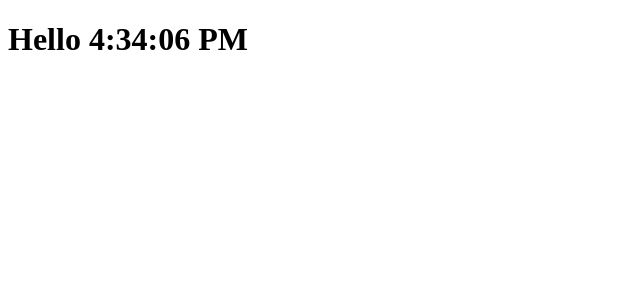
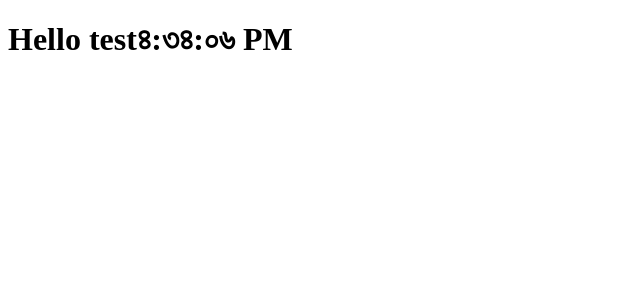
Before and after one commit to Muhammad-Sabbir/ReactJSTutorialSeriesFromLWSYoutube, a React (Create React App) app: page / in a window 1280 px wide. Shown: the top 300 px of the page, without its empty margins (0-640 px from the left). Built offline with nearby package versions, Linux system fonts and the light colour scheme.

Commit message:
Lecture 06: React Components and Props Core Concept - React Tutorial Bangla Series

```diff
--- a/src/index.js
+++ b/src/index.js
@@ -1,12 +1,87 @@
 import React, { useState, useEffect } from 'react';
 import ReactDOM from 'react-dom/client';
 
-const index = 0;
-const element = (
-  <h1 className='heading' tabIndex={index}>
-    <span className='text'>Hello {new Date().toLocaleTimeString()}</span>
-    <img src='' />
-  </h1>
-);
+// // example: 01
+// function Clock() {
+//   return (
+//     <h1 className='heading'>
+//       <span className='text'>Hello {new Date().toLocaleTimeString()}</span>
+//     </h1>
+//   );
+// }
+
+// const root = ReactDOM.createRoot(document.getElementById('root'));
+// root.render(Clock());
+
+// // example: 02
+// function Clock() {
+//   return (
+//     <h1 className='heading'>
+//       <span className='text'>Hello {new Date().toLocaleTimeString()}</span>
+//     </h1>
+//   );
+// }
+
+// const root = ReactDOM.createRoot(document.getElementById('root'));
+// root.render(<Clock />);
+
+// // example: 03: sending props from external
+// function Clock({ locale }) {
+//   return (
+//     <h1 className='heading'>
+//       <span className='text'>Hello {new Date().toLocaleTimeString(locale)}</span>
+//     </h1>
+//   );
+// }
+
+// const root = ReactDOM.createRoot(document.getElementById('root'));
+// root.render(<Clock locale='bn-BD' />);
+
+// //example: 04: class component
+// class Clock {
+//   print() {
+//     return (
+//       <h1 className='heading'>
+//         <span className='text'>Hello {new Date().toLocaleTimeString()}</span>
+//       </h1>
+//     );
+//   }
+// }
+
+// const ClockComponent = new Clock();
+// const root = ReactDOM.createRoot(document.getElementById('root'));
+// root.render(ClockComponent.print());
+
+// //example: 05: class component with react component
+// class Clock extends React.Component {
+//   render() {
+//     return (
+//       <h1 className='heading'>
+//         <span className='text'>Hello {new Date().toLocaleTimeString()}</span>
+//       </h1>
+//     );
+//   }
+// }
+
+// const ClockComponent = new Clock();
+// const root = ReactDOM.createRoot(document.getElementById('root'));
+// root.render(<Clock />);
+
+//example: 05: class component with react component passing props to element
+class Clock extends React.Component {
+  render() {
+    // here donot chenge any props value , otherwise this will go inside infinite loop
+    return (
+      <h1 className='heading'>
+        <span className='text'>
+          Hello {this.props.children}
+          {new Date().toLocaleTimeString(this.props.locale)}
+        </span>
+      </h1>
+    );
+  }
+}
+
+const ClockComponent = new Clock();
 const root = ReactDOM.createRoot(document.getElementById('root'));
-root.render(element);
+root.render(<Clock locale='bn-BD'>test</Clock>);
```
Also changed, not shown: gitcommand.txt.
